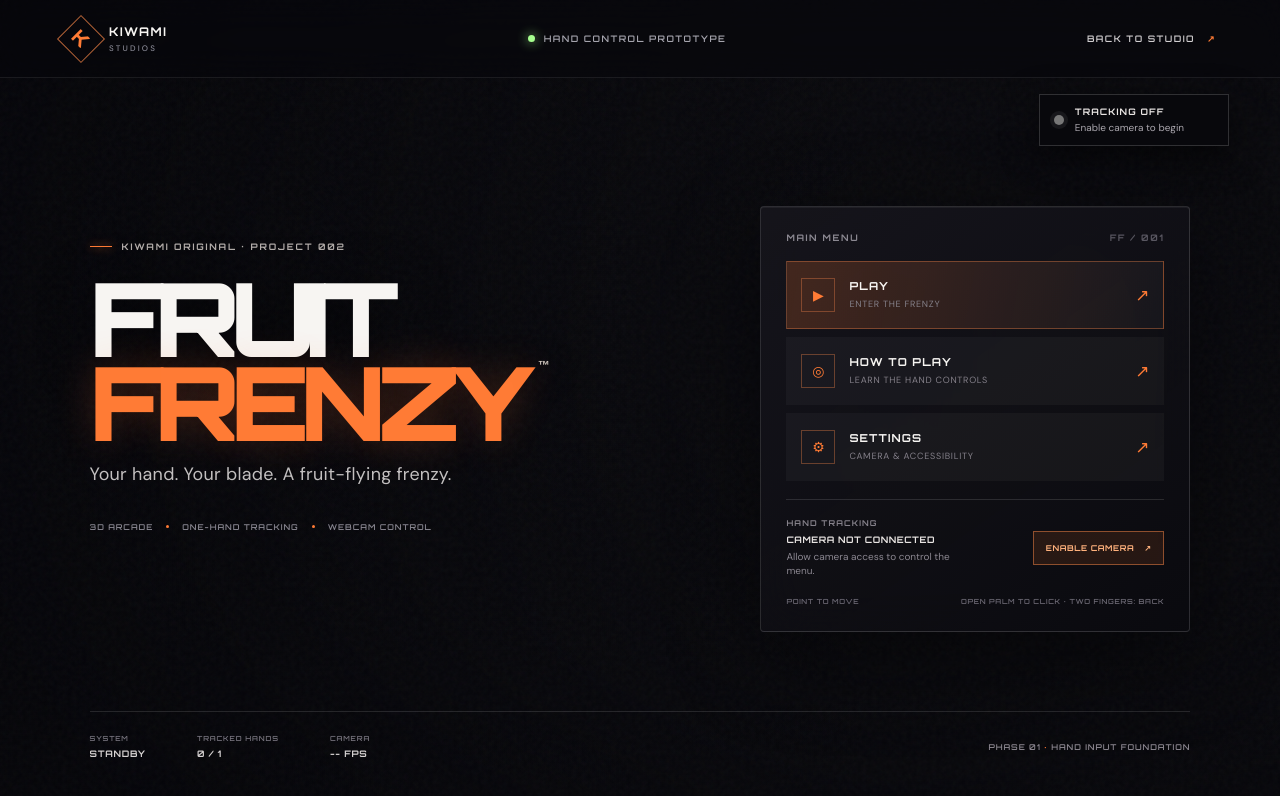
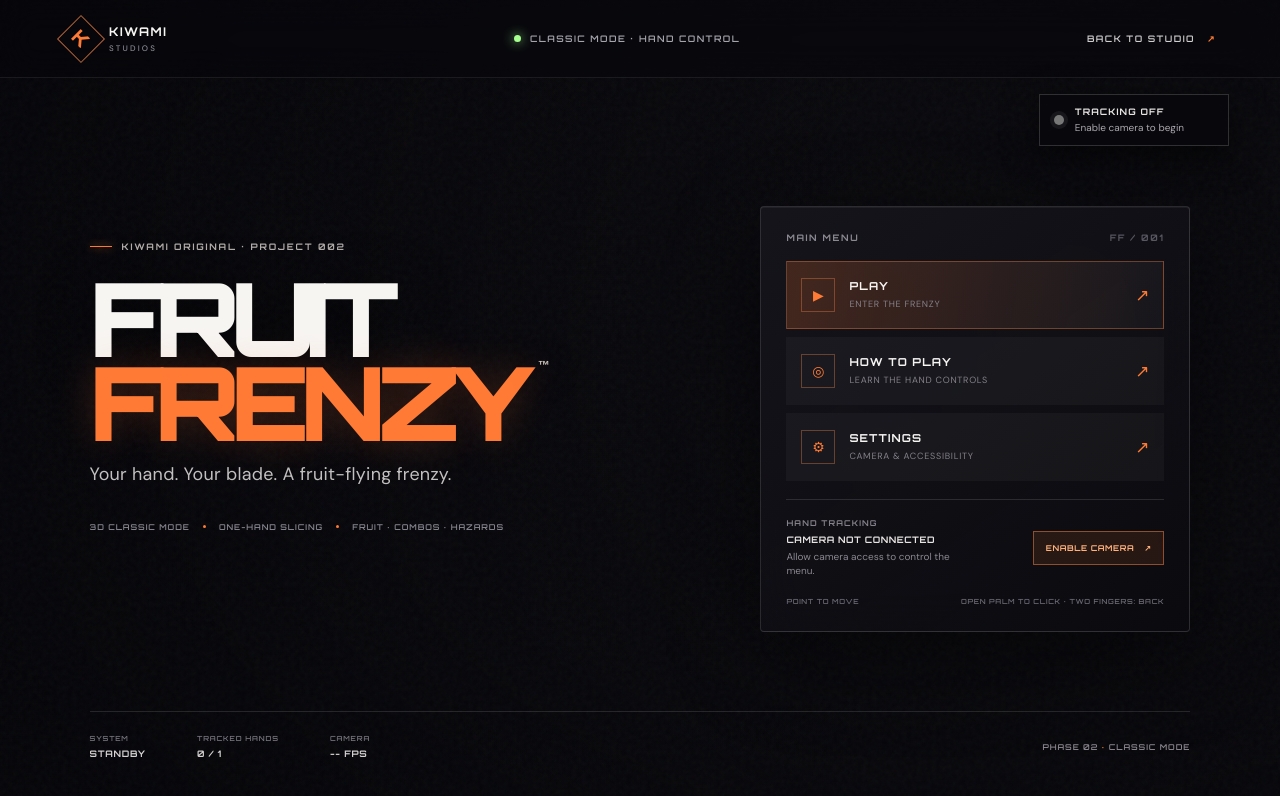
Before and after one commit to Yousuf-VP/kiwami, a plain HTML site: page KIWAMI/fruit-frenzy/index.html in a window 1280 px wide. Drawn offline with nearby package versions, Linux system fonts and the light colour scheme.

Commit message:
Update FRUIT FRENZY page for playable Classic Mode

```diff
--- a/KIWAMI/fruit-frenzy/index.html
+++ b/KIWAMI/fruit-frenzy/index.html
@@ -12,14 +12,14 @@
 <div class="scene-host" id="sceneHost" aria-hidden="true"></div><div class="scene-vignette"></div><div class="grain"></div>
 <header class="topbar">
 <a class="studio-mark" href="../index.html" aria-label="Back to KIWAMI home"><span class="mark-symbol">K</span><span>KIWAMI <i>STUDIOS</i></span></a>
-<div class="topbar-center"><span class="live-dot"></span> HAND CONTROL PROTOTYPE</div><a class="back-link" href="../index.html">BACK TO STUDIO <span>↗</span></a>
+<div class="topbar-center"><span class="live-dot"></span> CLASSIC MODE · HAND CONTROL</div><a class="back-link" href="../index.html">BACK TO STUDIO <span>↗</span></a>
 </header>
 <main class="game-shell">
 <section class="hero-copy" aria-labelledby="gameTitle">
 <div class="eyebrow"><span></span> KIWAMI ORIGINAL · PROJECT 002</div>
 <h1 id="gameTitle">FRUIT<br><em>FRENZY</em><sup>™</sup></h1>
 <p class="hero-description">Your hand. Your blade. A fruit-flying frenzy.</p>
-<div class="hero-meta"><span>3D ARCADE</span><b></b><span>ONE-HAND TRACKING</span><b></b><span>WEBCAM CONTROL</span></div>
+<div class="hero-meta"><span>3D CLASSIC MODE</span><b></b><span>ONE-HAND SLICING</span><b></b><span>FRUIT · COMBOS · HAZARDS</span></div>
 </section>
 <section class="menu-panel" aria-label="Main menu">
 <div class="panel-kicker">MAIN MENU <span>FF / 001</span></div>
@@ -31,14 +31,14 @@
 <div class="panel-foot"><span>POINT TO MOVE</span><span>OPEN PALM TO CLICK · TWO FINGERS: BACK</span></div>
 </section>
 <section class="status-strip" aria-label="Prototype status">
-<div><span class="status-label">SYSTEM</span><strong id="systemState">STANDBY</strong></div><div><span class="status-label">TRACKED HANDS</span><strong id="handCount">0 / 1</strong></div><div><span class="status-label">CAMERA</span><strong id="cameraFps">-- FPS</strong></div><div class="phase-note">PHASE 01 <span>·</span> HAND INPUT FOUNDATION</div>
+<div><span class="status-label">SYSTEM</span><strong id="systemState">STANDBY</strong></div><div><span class="status-label">TRACKED HANDS</span><strong id="handCount">0 / 1</strong></div><div><span class="status-label">CAMERA</span><strong id="cameraFps">-- FPS</strong></div><div class="phase-note">PHASE 02 <span>·</span> CLASSIC MODE</div>
 </section></main>
 <div class="tracking-hud" id="trackingHud" data-state="off"><span class="tracking-indicator"></span><span><strong id="trackingTitle">TRACKING OFF</strong><small id="trackingDetail">Enable camera to begin</small></span></div>
 <div class="hand-cursor" id="handCursor" aria-hidden="true"><span class="cursor-core"></span><span class="cursor-ring"></span><span class="cursor-progress" id="cursorProgress"></span></div>
 <div class="camera-preview" id="cameraPreview" hidden><video id="cameraVideo" playsinline muted></video><div class="preview-label"><span class="live-dot"></span> LOCAL CAMERA PREVIEW</div><button id="cameraClose" class="preview-close" aria-label="Hide camera preview">×</button></div>
 <div class="modal-backdrop" id="modalBackdrop" hidden><section class="modal-card" role="dialog" aria-modal="true" aria-labelledby="modalTitle">
 <button class="modal-close" id="modalClose" aria-label="Close dialog" data-hand-click>×</button><div class="eyebrow"><span></span> FRUIT FRENZY / FIELD GUIDE</div><h2 id="modalTitle">HOW TO <em>PLAY</em></h2>
-<div id="modalContent" class="modal-content"><div class="guide-row"><b>01</b><div><strong>ENABLE YOUR CAMERA</strong><p>Allow webcam access. Hand tracking runs locally in your browser.</p></div></div><div class="guide-row"><b>02</b><div><strong>POINT TO NAVIGATE</strong><p>Move your index fingertip to control the cursor. Show a full open palm with all five fingers extended to click buttons and controls. Raise your index and middle fingers to go back in menus.</p></div></div><div class="guide-row"><b>03</b><div><strong>SLICE IN THE ARENA</strong><p>Quick index-finger movements will draw the energy blade. The slicing system arrives in Phase 2.</p></div></div></div>
+<div id="modalContent" class="modal-content"><div class="guide-row"><b>01</b><div><strong>ENABLE YOUR CAMERA</strong><p>Allow webcam access. Hand tracking runs locally in your browser.</p></div></div><div class="guide-row"><b>02</b><div><strong>POINT TO NAVIGATE</strong><p>Move your index fingertip to control the cursor. Show a full open palm with all five fingers extended to click buttons and controls. Raise your index and middle fingers to go back in menus.</p></div></div><div class="guide-row"><b>03</b><div><strong>SLICE IN THE ARENA</strong><p>Move your index fingertip quickly through fruit to slice. Avoid bombs and missed fruit — three lives only.</p></div></div></div>
 <div class="modal-footer">ONE HAND. ONE BLADE. ENDLESS FRUIT.</div></section></div>
 <div class="toast" id="toast" role="status" aria-live="polite"></div>
 </body></html>
```
